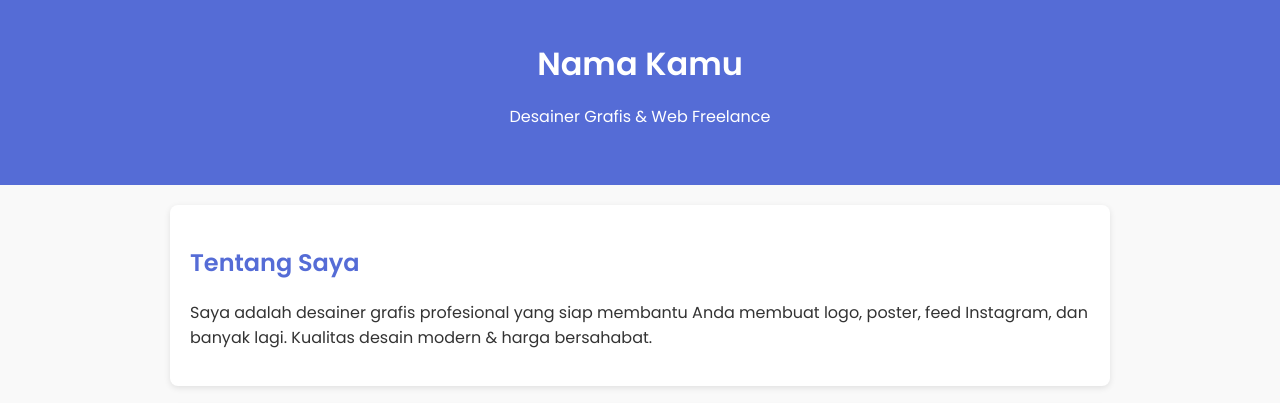
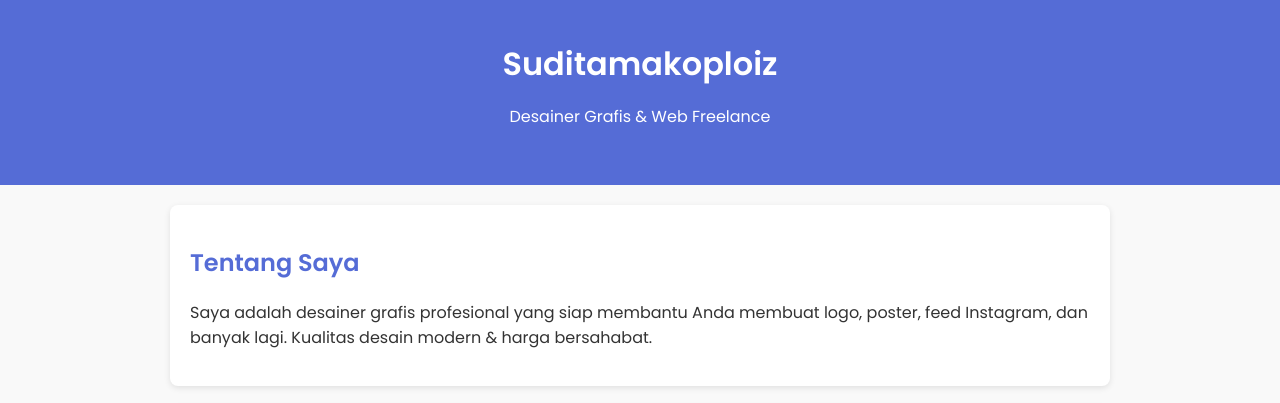
Before and after one commit to Suditama/jasa-desain, a plain HTML site: page index.html in a window 1280 px wide. Shown: the top 403 px of the page. Drawn offline with Linux system fonts and the light colour scheme.

Commit message:
Update index.html

```diff
--- a/index.html
+++ b/index.html
@@ -9,7 +9,7 @@
 </head>
 <body>
   <header class="hero">
-    <h1>Nama Kamu</h1>
+    <h1>Suditamakoploiz</h1>
     <p>Desainer Grafis & Web Freelance</p>
   </header>
 
```
